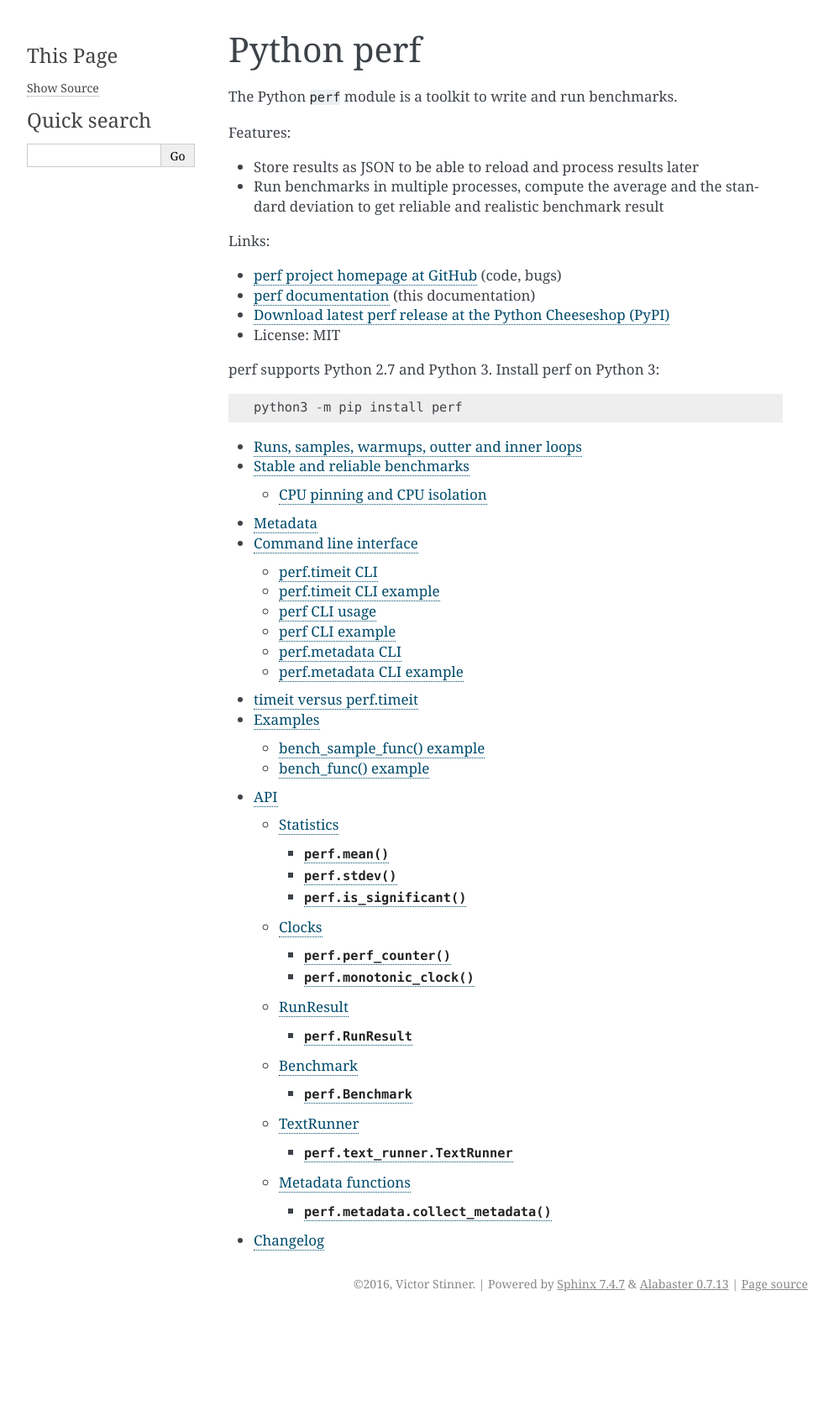
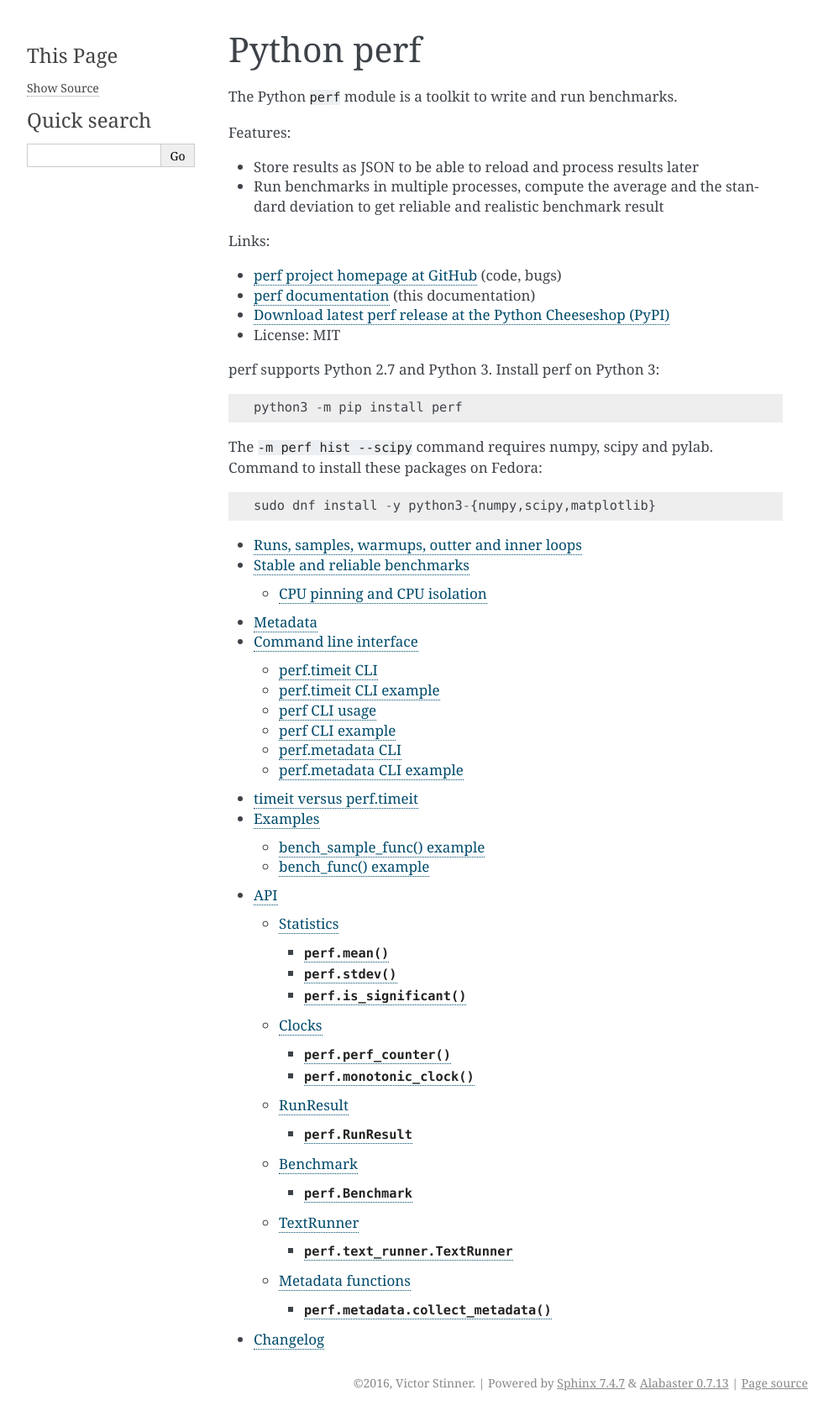
Before and after one commit to psf/pyperf, a Sphinx documentation site: the page built from doc/index.rst, in a window 1280 px wide. Shown: the whole page at 84% size, without its empty margins (148-1141 px from the left). Built offline with Sphinx 7.4.7, drawn with Linux system fonts in a browser that asks for light colours; before the commit the page ends 1568 px from its top, so only the background shows below that.

Commit message:
document dependencies for hist --scipy

```diff
--- a/doc/index.rst
+++ b/doc/index.rst
@@ -24,6 +24,10 @@
 
     python3 -m pip install perf
 
+The ``-m perf hist --scipy`` command requires numpy, scipy and pylab. Command
+to install these packages on Fedora::
+
+    sudo dnf install -y python3-{numpy,scipy,matplotlib}
 
 .. toctree::
    :maxdepth: 3
```
